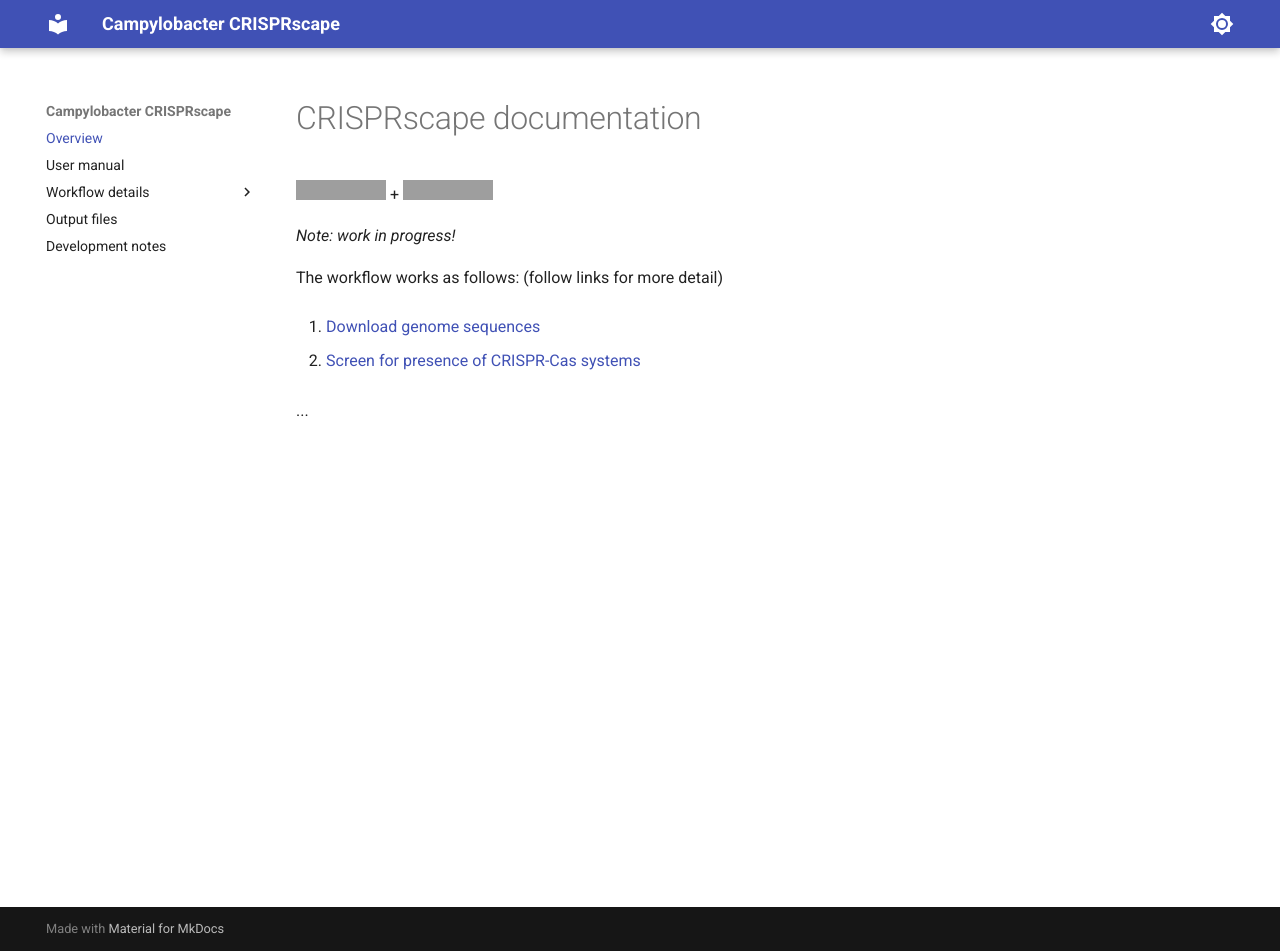
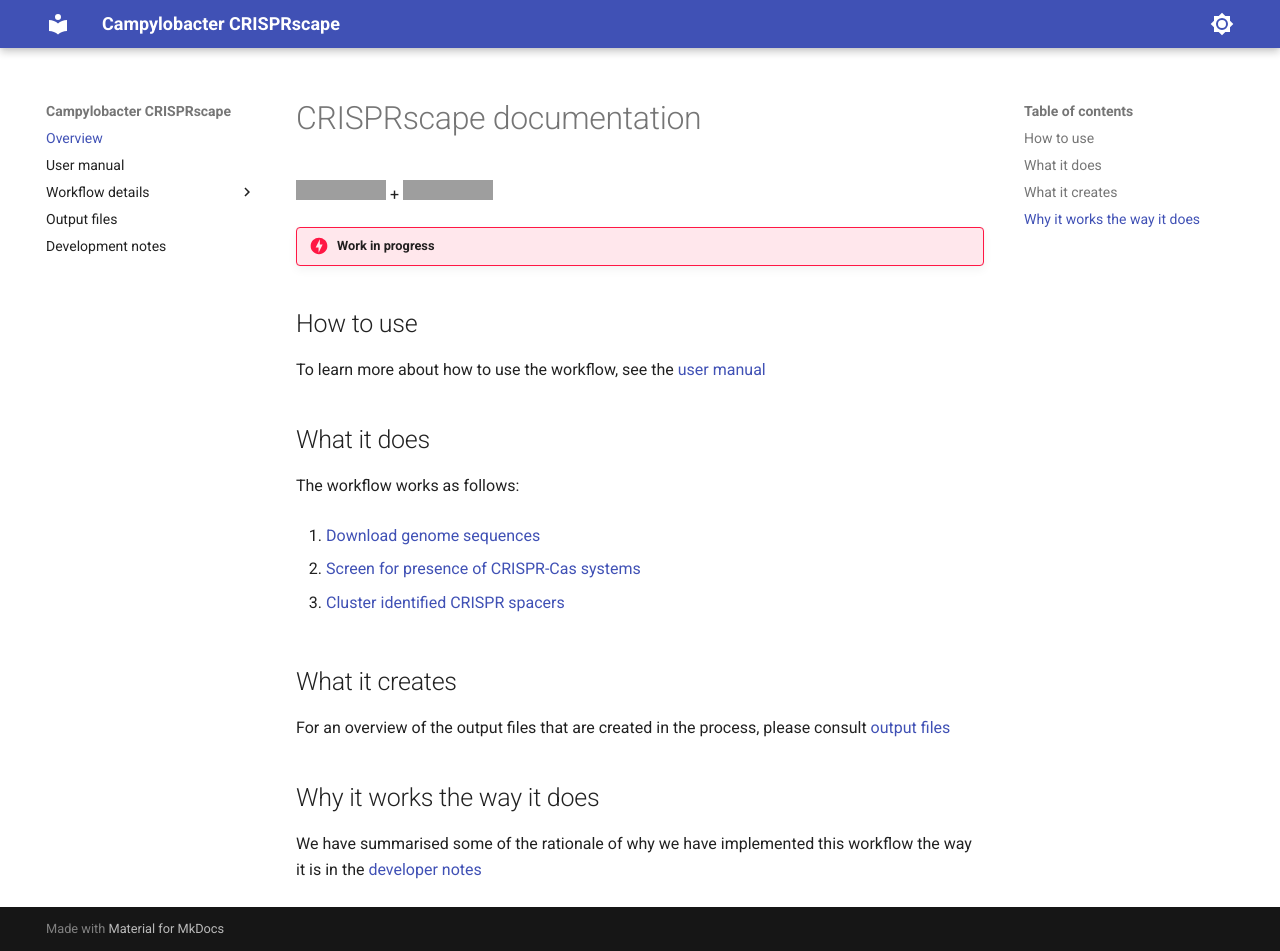
Before and after one commit to UtrechtUniversity/campylobacter-crisprscape, an MkDocs documentation site: the page built from doc/index.md, in a window 1280 px wide and 951 px high. Built offline with MkDocs 1.6.1 and Material for MkDocs 9.7.7, drawn with Linux system fonts in a browser that asks for light colours; grey boxes are pictures that could not be loaded.

Commit message:
Update index

```diff
--- a/doc/index.md
+++ b/doc/index.md
@@ -2,12 +2,29 @@
 
 [![Built with MkDocs](https://cdn.jsdelivr.net/npm/@intergrav/devins-badges@3/assets/cozy/built-with/mkdocs_vector.svg)](https://www.mkdocs.org/) + [![Using Material for MkDocs](https://cdn.jsdelivr.net/gh/Andre601/devins-badges@v3.x-mkdocs-material/assets/compact-minimal/built-with/mkdocs-material_vector.svg)](https://squidfunk.github.io/mkdocs-material)
 
-_Note: work in progress!_
+!!! danger "Work in progress"
 
-The workflow works as follows: (follow links for more detail)
+## How to use
+
+To learn more about how to use the workflow, see the
+[user manual](manual.md)
+
+## What it does
+
+The workflow works as follows:
 
 1. [Download genome sequences](prepare_genomes.md)
 
 2. [Screen for presence of CRISPR-Cas systems](CRISPR_screening.md)
 
-...
+3. [Cluster identified CRISPR spacers](clustering_spacers.md)
+
+## What it creates
+
+For an overview of the output files that are created in the process, please
+consult [output files](output_files.md)
+
+## Why it works the way it does
+
+We have summarised some of the rationale of why we have implemented this
+workflow the way it is in the [developer notes](dev_notes.md)
```
